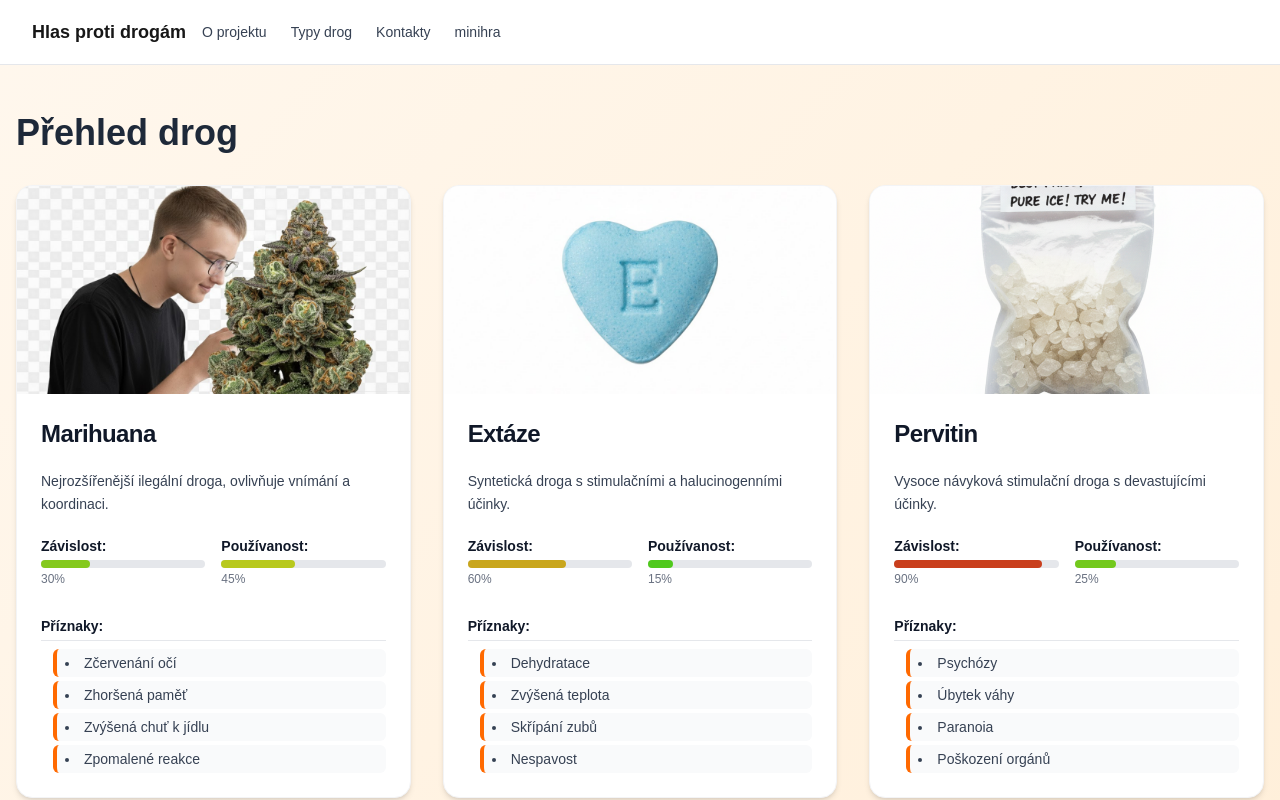
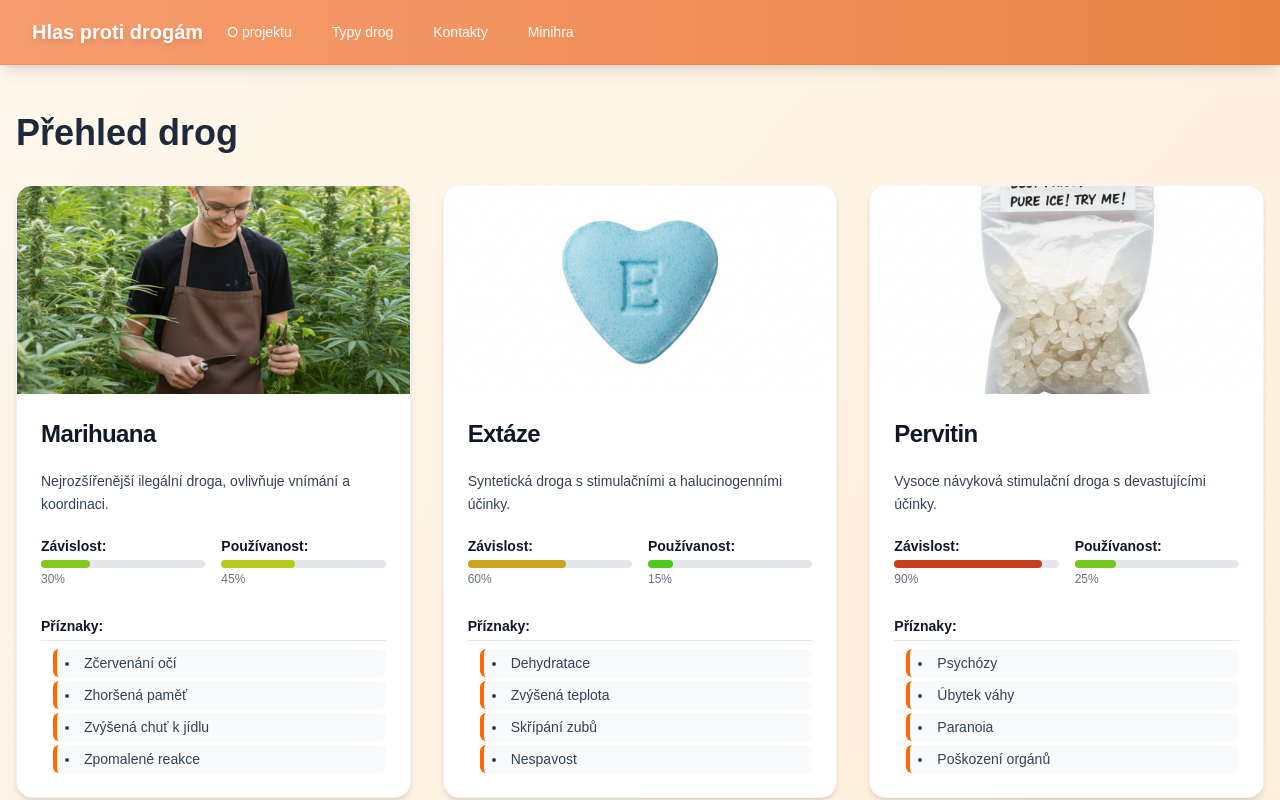
Before and after one commit to KykoMan/Drogy, a Next.js app: page /drugs in a window 1280 px wide. Shown: the top 800 px of the page. Built offline with nearby package versions, Linux system fonts and the light colour scheme.

Commit message:
aaanooo udělal jsem navbar

```diff
--- a/src/app/drugs/page.tsx
+++ b/src/app/drugs/page.tsx
@@ -6,7 +6,7 @@ const drugsData: Drug[] = [
   {
     id: 1,
     name: "Marihuana",
-    image: "/images/marihuanaD.png",
+    image: "/images/denisg.png",
     description: "Nejrozšířenější ilegální droga, ovlivňuje vnímání a koordinaci.",
     addictionLevel: 30,
     usage: 45,
--- a/src/app/page.tsx
+++ b/src/app/page.tsx
@@ -4,7 +4,6 @@ export default function Home() {
   return (
     <div className="font-sans text-gray-800">
 
-      {/* Hero sekce */}
       <section className="bg-[#F58549] relative">
         <div className="flex justify-center pt-10 pb-6">
           <picture className="w-full max-w-3xl">
@@ -16,10 +15,8 @@ export default function Home() {
           </picture>
         </div>
         <div className='flex flex-col items-center text-center pb-16 px-4'>
-          <h1 className="text-4xl md:text-5xl font-bold mb-4 text-white drop-shadow-lg">Vítejte na našem webu</h1>
-          <p className="text-lg md:text-xl text-[#FFF3E0] mb-6 max-w-2xl drop-shadow-md">
-            Tady můžeš napsat slogan nebo krátký úvodní text.
-          </p>
+          <h1 className="text-4xl md:text-5xl font-bold mb-4 mt-20 text-white drop-shadow-lg">Vítejte na našem webu</h1>
+
           <Link href="/aboutUs" className="bg-[#FB8B24] hover:bg-[#E36414] text-white px-6 py-3 rounded-full transition-all shadow-lg transform hover:scale-105">
             Zjistit více
           </Link>
--- a/src/components/Navbar.tsx
+++ b/src/components/Navbar.tsx
@@ -7,18 +7,20 @@ export default function Navbar() {
   const [open, setOpen] = useState(false);
 
   return (
-    <header className="sticky top-0 z-50 bg-white/60 dark:bg-black/60 backdrop-blur border-b border-gray-200 dark:border-gray-800">
+    <header className="sticky top-0 z-50 bg-gradient-to-r from-[#F58549]/80 to-[#E36414]/80 backdrop-blur border-b border-[#E36414]/20 shadow-lg">
       <nav className="max-w-7xl mx-auto px-4 sm:px-6 lg:px-8">
         <div className="flex items-center justify-between h-16">
           <div className="flex items-center gap-4">
-            <Link href="/" className="text-lg font-semibold">Hlas proti drogám</Link>
+            <Link href="/" className="text-xl font-bold text-white drop-shadow-md hover:scale-105 transition-all">
+              Hlas proti drogám
+            </Link>
 
             <div className="hidden md:flex items-center space-x-6">
               {navItems.map((item: NavItem) => (
                 <Link
                   key={item.href}
                   href={item.href}
-                  className="text-sm text-gray-700 dark:text-gray-200 hover:underline"
+                  className="text-sm text-white hover:text-[#FFF3E0] hover:underline hover:scale-105 transition-all rounded-lg px-2 py-1"
                 >
                   {item.title}
                 </Link>
@@ -28,16 +30,16 @@ export default function Navbar() {
 
           <div className="flex items-center">
             <div className="hidden md:flex items-center space-x-3">
-              {/* signup removed - site doesn't use registration */}
+              {/* Signup removed - site doesn't use registration */}
             </div>
 
             <button
               aria-label="Toggle navigation"
               aria-expanded={open}
               onClick={() => setOpen((s) => !s)}
-              className="md:hidden p-2 rounded-md hover:bg-gray-100 dark:hover:bg-gray-800"
+              className="md:hidden p-2 rounded-full hover:bg-[#E36414]/20 hover:scale-105 transition-all shadow-md"
             >
-              <svg className="w-6 h-6" fill="none" stroke="currentColor" viewBox="0 0 24 24" xmlns="http://www.w3.org/2000/svg">
+              <svg className="w-6 h-6 text-white" fill="none" stroke="currentColor" viewBox="0 0 24 24" xmlns="http://www.w3.org/2000/svg">
                 {open ? (
                   <path strokeLinecap="round" strokeLinejoin="round" strokeWidth={2} d="M6 18L18 6M6 6l12 12" />
                 ) : (
@@ -50,13 +52,13 @@ export default function Navbar() {
 
         {open && (
           <div className="md:hidden py-2">
-            <div className="flex flex-col space-y-2">
+            <div className="flex flex-col space-y-2 bg-white/10 rounded-lg p-4 shadow-lg">
               {navItems.map((item: NavItem) => (
                 <Link
                   key={item.href}
                   href={item.href}
                   onClick={() => setOpen(false)}
-                  className="px-3 py-2 rounded-md hover:bg-gray-100 dark:hover:bg-gray-800"
+                  className="px-3 py-2 rounded-lg text-white hover:bg-[#E36414]/20 hover:scale-105 transition-all"
                 >
                   {item.title}
                 </Link>
--- a/src/utils/navbrar.ts
+++ b/src/utils/navbrar.ts
@@ -7,7 +7,7 @@ const navItems: NavItem[] = [
 	{ title: "O projektu", href: "/aboutUs" },
 	{ title: "Typy drog", href: "/drugs" },
 	{ title: "Kontakty", href: "/contact" },
-	{ title: "minihra", href: "/minigame" },
+	{ title: "Minihra", href: "/minigame" },
 ];
 
 export default navItems;
```
Also changed, not shown: public/images/denisg.png (added).
